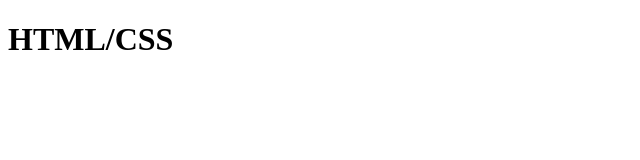
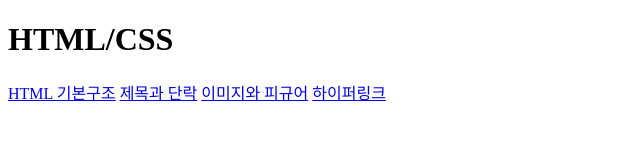
Before and after one commit to llhyeon/html-css, a plain HTML site: page index.html in a window 1280 px wide. Shown: the whole page, without its empty margins (0-640 px from the left). Drawn offline with Linux system fonts and the light colour scheme.

Commit message:
처음으로 이동 링크 추가

```diff
--- a/index.html
+++ b/index.html
@@ -7,5 +7,11 @@
   </head>
   <body>
     <h1>HTML/CSS</h1>
+    <p>
+      <a href="./src/html/01-basic-structure.html">HTML 기본구조</a>
+      <a href="./src/html/02-heading-paragraph.html">제목과 단락</a>
+      <a href="./src/html/03-image-figure.html">이미지와 피규어</a>
+      <a href="./src/html/04-anchor.html">하이퍼링크</a>
+    </p>
   </body>
 </html>
```
Also changed, not shown: src/html/01-basic-structure.html (+1 -0 lines), src/html/02-heading-paragraph.html (+1 -0 lines), src/html/03-image-figure.html (+1 -0 lines).
